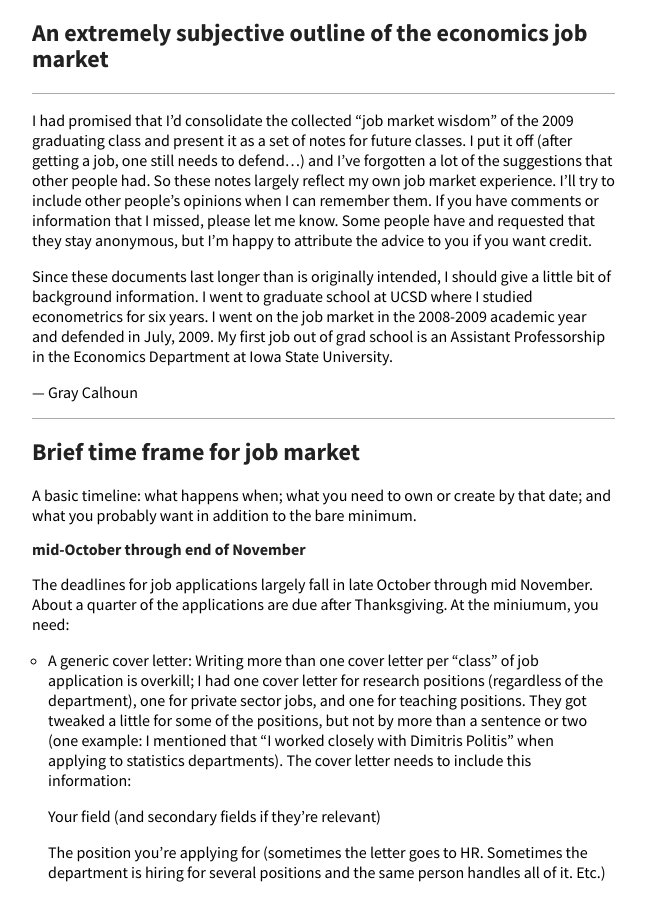
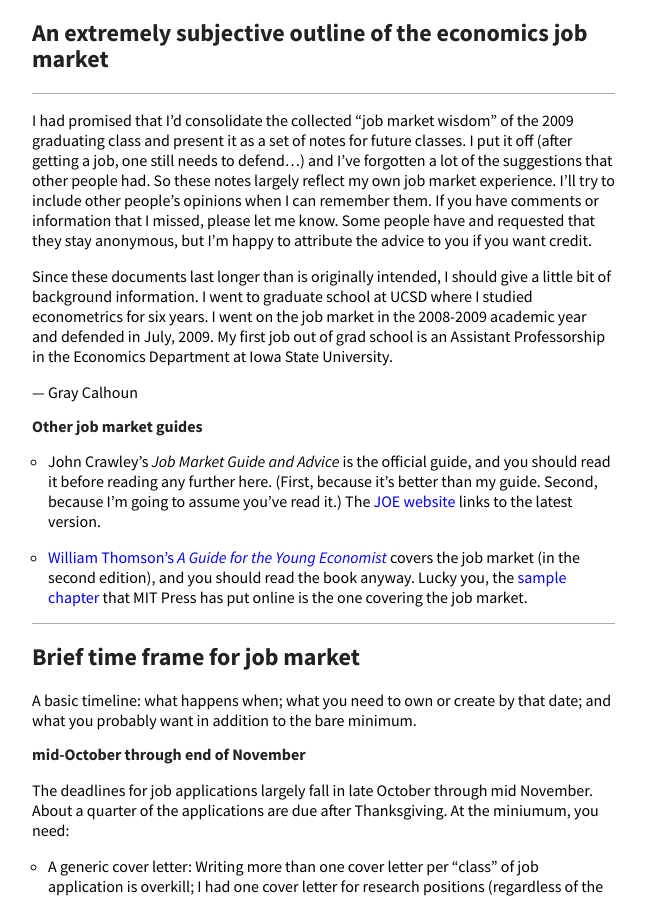
Before and after one commit to mmkuang/grayclhn.github.io, a Jekyll site: the page built from notes/_posts/2009-08-01-job-market-notes.md, in a window 1280 px wide and 900 px high. Shown: the whole window, without its empty margins (0-648 px from the left). Built offline with Jekyll 4.4.1, drawn with Linux system fonts in a browser that asks for light colours; Markdown is read by kramdown in place of the engine named in the settings.

Commit message:
Add links to other job market guides

```diff
--- a/notes/_posts/2009-08-01-job-market-notes.md
+++ b/notes/_posts/2009-08-01-job-market-notes.md
@@ -23,6 +23,24 @@ July, 2009.  My first job out of grad school is an Assistant
 Professorship in the Economics Department at Iowa State University.
 
 — Gray Calhoun
+
+Other job market guides
+-----------------------
+
+* John Crawley's *Job Market Guide and Advice* is the official guide,
+  and you should read it before reading any further here. (First,
+  because it's better than my guide. Second, because I'm going to
+  assume you've read it.) The [JOE website][JOE] links to the latest
+  version.
+
+* [William Thomson's *A Guide for the Young
+  Economist*](http://mitpress.mit.edu/books/guide-young-economist-0)
+  covers the job market (in the second edition), and you should read
+  the book anyway.  Lucky you, the [sample
+  chapter](http://mitpress.mit.edu/sites/default/files/titles/content/9780262016162_sch_0001.pdf)
+  that MIT Press has put online is the one covering the job market.
+
+[JOE]: https://www.aeaweb.org/joe/
 
 <hr />
 
```
